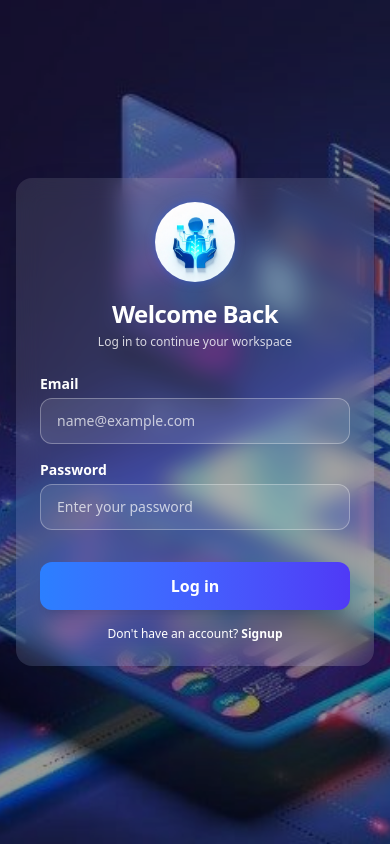
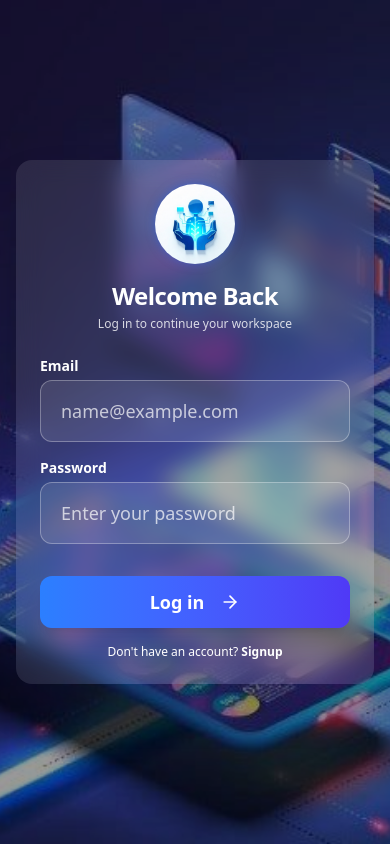
Before and after one commit to AUDinCode/FYP-SmartUML, a React (Vite) app in the folder client/: page / in a window 390 px wide. Built offline with nearby package versions, Linux system fonts and the light colour scheme.

Commit message:
Refactored UI with Components

```diff
--- a/client/src/App.jsx
+++ b/client/src/App.jsx
@@ -1,5 +1,3 @@
-import React from "react";
-
 import { BrowserRouter, Routes, Route } from "react-router-dom";
 
 // Components Import
--- a/client/src/components/Button.jsx
+++ b/client/src/components/Button.jsx
@@ -1,15 +1,12 @@
-// components/Button.jsx
 import { motion } from "framer-motion";
 
-const Button = ({ children, onClick, className, fullWidth }) => {
+const Button = ({ children, className, fullWidth, ...props }) => { // 👈 ...props add kiya
   return (
     <motion.button
-      onClick={onClick}
       className={`flex items-center justify-center gap-2 bg-gradient-to-r from-blue-500 to-indigo-600 text-white font-bold text-lg rounded-xl shadow-xl py-3 px-5 ${
         fullWidth ? "w-full" : ""
       } ${className}`}
-      //   whileHover={{ scale: 1.05 }}
-      whileTap={{ scale: 0.98 }}
+      {...props} // 👈 Ab ye buttonHover aur buttonTap ko accept karega
     >
       {children}
     </motion.button>
--- a/client/src/components/Card.jsx
+++ b/client/src/components/Card.jsx
@@ -1,15 +1,10 @@
-// components/Card.jsx
 import { motion } from "framer-motion";
 
-const Card = ({ children, className }) => {
+const Card = ({ children, className, ...props }) => { // 👈 ...props add kiya
   return (
     <motion.div
       className={`bg-white/10 backdrop-blur-md rounded-2xl shadow-2xl p-6 ${className}`}
-      //   whileHover={{
-      //     // scale: 1.02,
-      //     boxShadow: `0 5px 25px rgba(255, 255, 255, 0.25), 0 0 15px rgba(37, 99, 235, 0.2)`,
-      //   }}
-      //   transition={{ type: "spring", stiffness: 120, damping: 18 }}
+      {...props} // 👈 Ab ye bahar se aayi hui animations (variants/hover) ko laga lega
     >
       {children}
     </motion.div>
--- a/client/src/pages/AuthPage/index.jsx
+++ b/client/src/pages/AuthPage/index.jsx
@@ -1,21 +1,26 @@
-import React, { useState } from "react";
+import { useState } from "react";
 import { motion } from "framer-motion";
-import { User } from "lucide-react";
+import { User, ArrowRight } from "lucide-react";
 import { useNavigate } from "react-router-dom";
+
+// Components
+import Input from "../../components/Input";
+import Button from "../../components/Button";
+import Card from "../../components/Card";
+
 import {
-  cardVariants,
-  buttonHover,
-  buttonTap,
+  cardVariants, // ✅ Ab ye use hoga!
+  buttonHover,  // ✅ Ye bhi use hoga!
+  buttonTap,    // ✅ Ye bhi!
   umlNodeAnimation,
-  nodes, // Data imported hi rakhein taake file clean rahe
+  nodes,
   connections,
 } from "./authVariants";
 
 const AuthPage = () => {
-  const navigate = useNavigate(); // 👈 Hook banaya
+  const navigate = useNavigate();
   const [isSignup, setIsSignup] = useState(false);
 
-  // Form States (Logic)
   const [email, setEmail] = useState("");
   const [password, setPassword] = useState("");
   const [username, setUsername] = useState("");
@@ -26,19 +31,18 @@ const AuthPage = () => {
       console.log("Signup:", { username, email, password });
     } else {
       console.log("Login:", { email, password });
-      navigate("/dashboard"); // 👈 Dashboard par bhej diya
+      navigate("/dashboard");
     }
   };
 
   return (
     <div
-      // Wahi styling jo aapne bheji (overflow-y-auto sm:overflow-hidden)
       className="w-screen h-screen relative bg-cover bg-center flex items-center justify-center overflow-y-auto sm:overflow-hidden"
       style={{ backgroundImage: "url('/assets/images/Auth.jpg')" }}
     >
       <div className="absolute inset-0 bg-black/40"></div>
 
-      {/* UML Connections (Sirf XL screens par) */}
+      {/* UML Connections Animation */}
       <svg className="absolute w-full h-full pointer-events-none hidden xl:block">
         {connections.map((conn, i) => {
           const fromNode = nodes.find((n) => n.id === conn.from);
@@ -66,7 +70,7 @@ const AuthPage = () => {
         })}
       </svg>
 
-      {/* UML Nodes */}
+      {/* UML Nodes Animation */}
       {nodes.map((node) => (
         <motion.div
           key={node.id}
@@ -77,15 +81,15 @@ const AuthPage = () => {
           animate={umlNodeAnimation.animate}
           transition={umlNodeAnimation.transition}
           whileHover={{ scale: 1.05 }}
-          // Crash fix karne ke liye onHoverStart hata diya
         >
           {node.type === "actor" ? <User size={16} /> : node.label}
         </motion.div>
       ))}
 
-      {/* Glass Card - Aapki Original Styling Wapis 👇 */}
-      <motion.div
-        className="bg-white/10 backdrop-blur-md rounded-2xl shadow-2xl w-full max-w-sm sm:max-w-md md:max-w-lg p-6 sm:p-8 md:p-12 relative z-10 mx-4"
+      {/* 👇 YAHAN DEKHO! Animations Wapis Aa Gayi Hain 👇 */}
+      <Card
+        className="w-full max-w-sm sm:max-w-md md:max-w-lg p-6 sm:p-8 md:p-12 relative z-10 mx-4"
+        // ✅ Purani Animations Wapis:
         variants={cardVariants}
         initial="hidden"
         animate="visible"
@@ -94,6 +98,7 @@ const AuthPage = () => {
           scale: 1.02,
         }}
       >
+
         <div className="flex flex-col items-center mb-6 sm:mb-8">
           <div className="mb-4 w-[80px] h-[80px] sm:w-[100px] sm:h-[100px] flex items-center justify-center">
             <img
@@ -113,55 +118,55 @@ const AuthPage = () => {
         </div>
 
         <form className="flex flex-col gap-4 sm:gap-6" onSubmit={handleSubmit}>
+
           {isSignup && (
             <div className="flex flex-col">
               <label className="text-white font-semibold mb-1 sm:mb-2 text-sm sm:text-base">
                 Username
               </label>
-              <motion.input
-                type="text"
+              <Input
                 placeholder="Your username"
                 value={username}
                 onChange={(e) => setUsername(e.target.value)}
-                className="py-3 px-4 sm:py-4 sm:px-5 text-sm sm:text-lg rounded-xl border border-white/30 bg-white/10 text-white placeholder-white/70 focus:outline-none focus:ring-2 focus:ring-blue-400"
-                whileFocus={{ scale: 1.02 }}
               />
             </div>
           )}
+
           <div className="flex flex-col">
             <label className="text-white font-semibold mb-1 sm:mb-2 text-sm sm:text-base">
               Email
             </label>
-            <motion.input
+            <Input
               type="email"
               placeholder="name@example.com"
               value={email}
               onChange={(e) => setEmail(e.target.value)}
-              className="py-3 px-4 sm:py-4 sm:px-5 text-sm sm:text-lg rounded-xl border border-white/30 bg-white/10 text-white placeholder-white/70 focus:outline-none focus:ring-2 focus:ring-blue-400"
-              whileFocus={{ scale: 1.02 }}
             />
           </div>
+
           <div className="flex flex-col">
             <label className="text-white font-semibold mb-1 sm:mb-2 text-sm sm:text-base">
               Password
             </label>
-            <motion.input
+            <Input
               type="password"
               placeholder="Enter your password"
               value={password}
               onChange={(e) => setPassword(e.target.value)}
-              className="py-3 px-4 sm:py-4 sm:px-5 text-sm sm:text-lg rounded-xl border border-white/30 bg-white/10 text-white placeholder-white/70 focus:outline-none focus:ring-2 focus:ring-blue-400"
-              whileFocus={{ scale: 1.02 }}
             />
           </div>
-          <motion.button
-            type="submit"
-            className="mt-4 sm:mt-6 py-3 sm:py-4 rounded-xl bg-gradient-to-r from-blue-500 to-indigo-600 text-white font-bold text-base sm:text-lg shadow-xl w-full cursor-pointer"
+
+          {/* 👇 Button Animations bhi wapis lag gayin */}
+          <Button
+            fullWidth={true}
+            className="mt-4 sm:mt-6 text-base sm:text-lg cursor-pointer"
             whileHover={buttonHover}
             whileTap={buttonTap}
           >
             {isSignup ? "Register" : "Log in"}
-          </motion.button>
+            <ArrowRight size={20} className="ml-2 inline-block" />
+          </Button>
+
         </form>
 
         <p className="text-white text-center mt-4 sm:mt-6 text-xs sm:text-sm">
@@ -174,7 +179,8 @@ const AuthPage = () => {
             {isSignup ? "Sign in" : "Signup"}
           </button>
         </p>
-      </motion.div>
+
+      </Card>
     </div>
   );
 };
--- a/client/src/pages/Dashboard.jsx
+++ b/client/src/pages/Dashboard.jsx
@@ -1,5 +1,5 @@
 // src/pages/Dashboard.jsx
-import React, { useState } from 'react';
+import { useState } from 'react';
 import { useNavigate } from 'react-router-dom';
 import { Send, ChevronDown, Code, MessageSquare, ArrowRight } from 'lucide-react';
 
--- a/client/src/pages/DiagramEditor.jsx
+++ b/client/src/pages/DiagramEditor.jsx
@@ -1,5 +1,5 @@
 // src/pages/DiagramEditor.jsx
-import React, { useState, useEffect, useRef } from "react";
+import { useState, useEffect, useRef } from "react";
 import { useParams, useNavigate } from "react-router-dom";
 import {
   Save,
--- a/client/src/pages/HistoryView.jsx
+++ b/client/src/pages/HistoryView.jsx
@@ -1,8 +1,6 @@
-import React from 'react';
-
 const HistoryView = () => {
   return (
-    <div className='p-5'>
+    <div className="p-5">
       <h1 className="text-xl font-semibold">History View Page (Empty)</h1>
     </div>
   );
```
